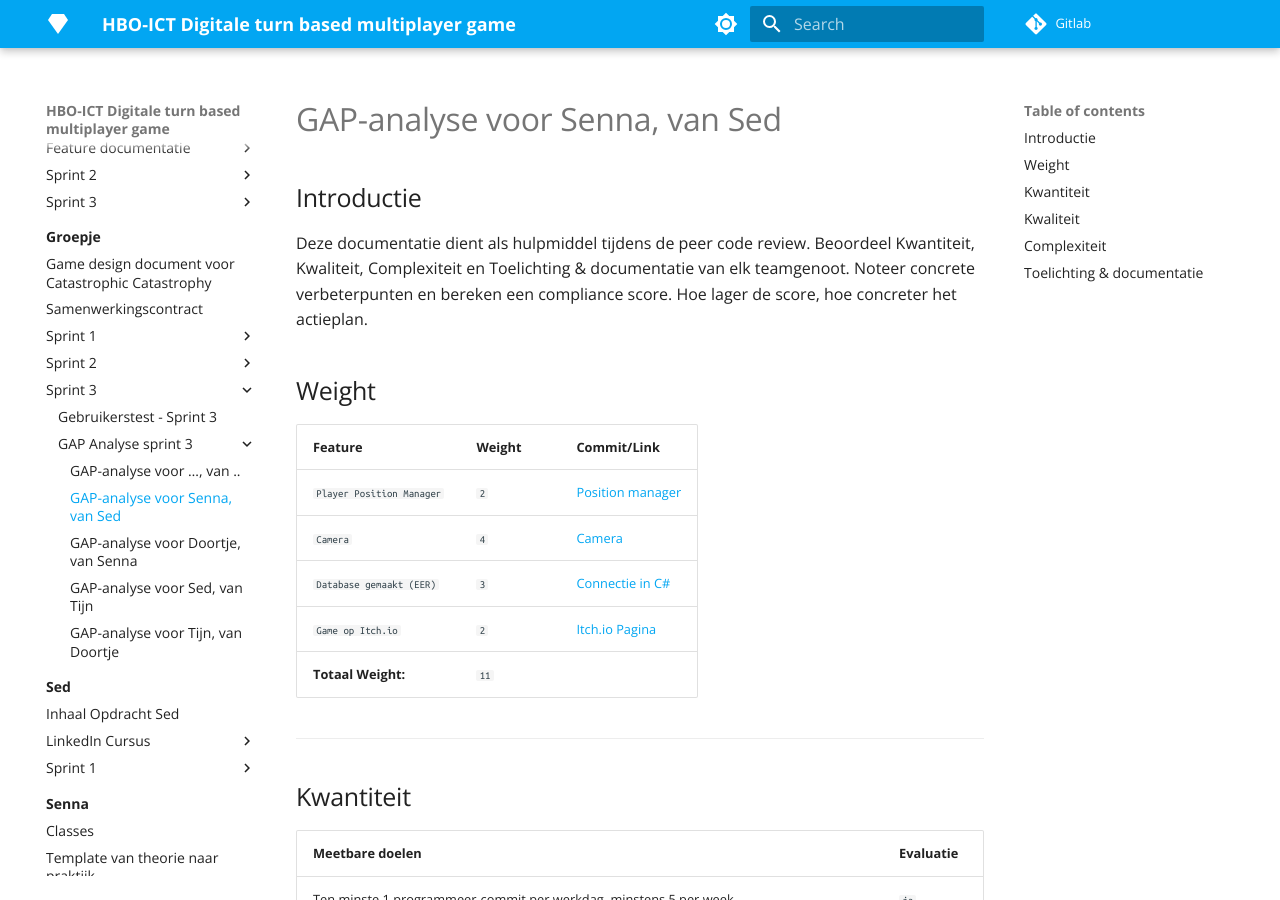
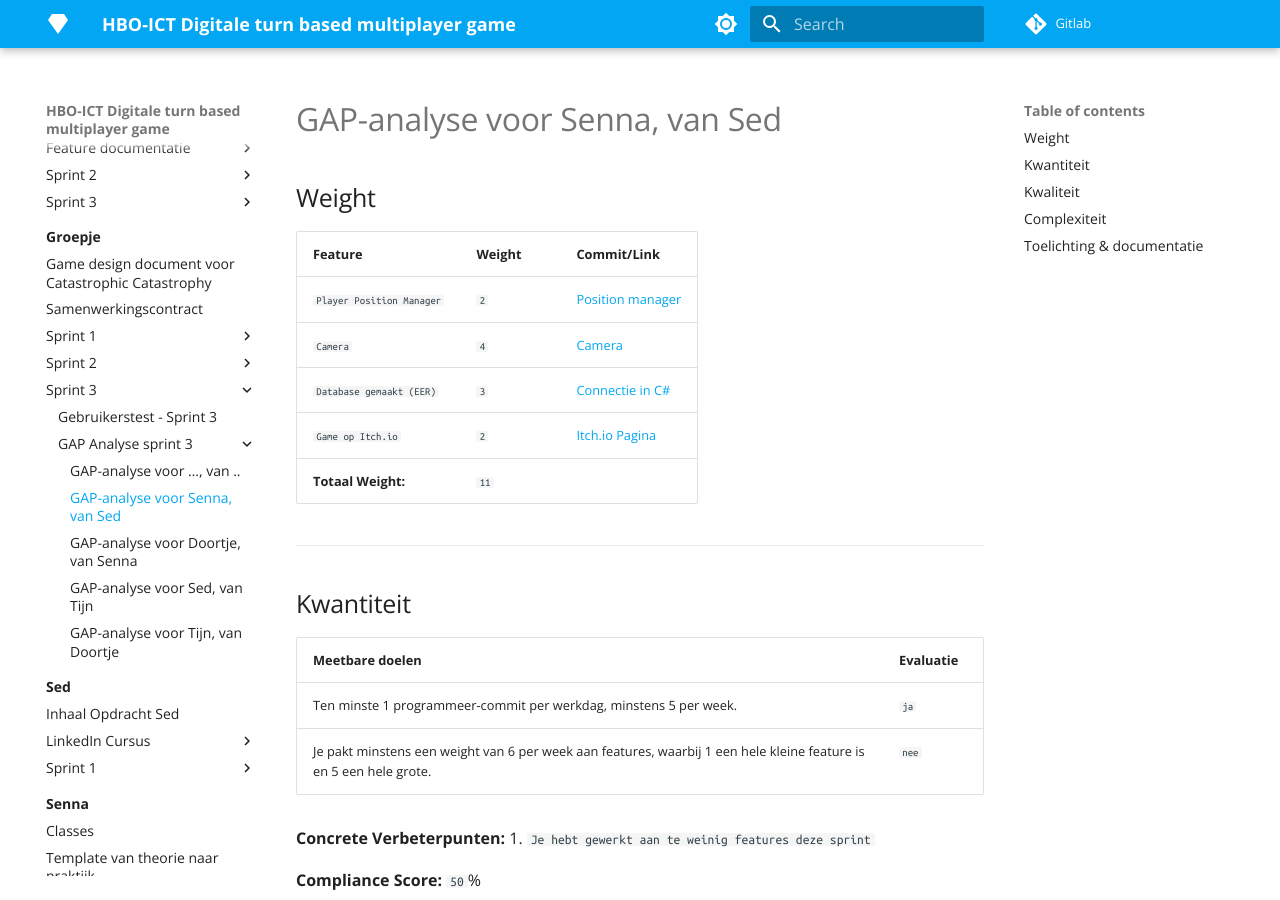
Before and after one commit to Doortje-Geuze/catastrophic-catastrophe, an MkDocs documentation site: the page built from docs/Groepje/Sprint 3/GAP Analyse sprint 3/GAP-analyse-voor-senna.md, in a window 1280 px wide and 900 px high. Built offline with MkDocs 1.6.1 and Material for MkDocs 9.7.7, drawn with Linux system fonts in a browser that asks for light colours; nearby versions of some CDN libraries; library files that are not in the unit come from our copies.

Commit message:
GAP analyse Senna introductie verwijdert

```diff
--- a/docs/Groepje/Sprint 3/GAP Analyse sprint 3/GAP-analyse-voor-senna.md
+++ b/docs/Groepje/Sprint 3/GAP Analyse sprint 3/GAP-analyse-voor-senna.md
@@ -1,8 +1,4 @@
 # GAP-analyse voor Senna, van Sed
-
-## Introductie
-
-Deze documentatie dient als hulpmiddel tijdens de peer code review. Beoordeel Kwantiteit, Kwaliteit, Complexiteit en Toelichting & documentatie van elk teamgenoot. Noteer concrete verbeterpunten en bereken een compliance score. Hoe lager de score, hoe concreter het actieplan.
 
 ## Weight
 
```
